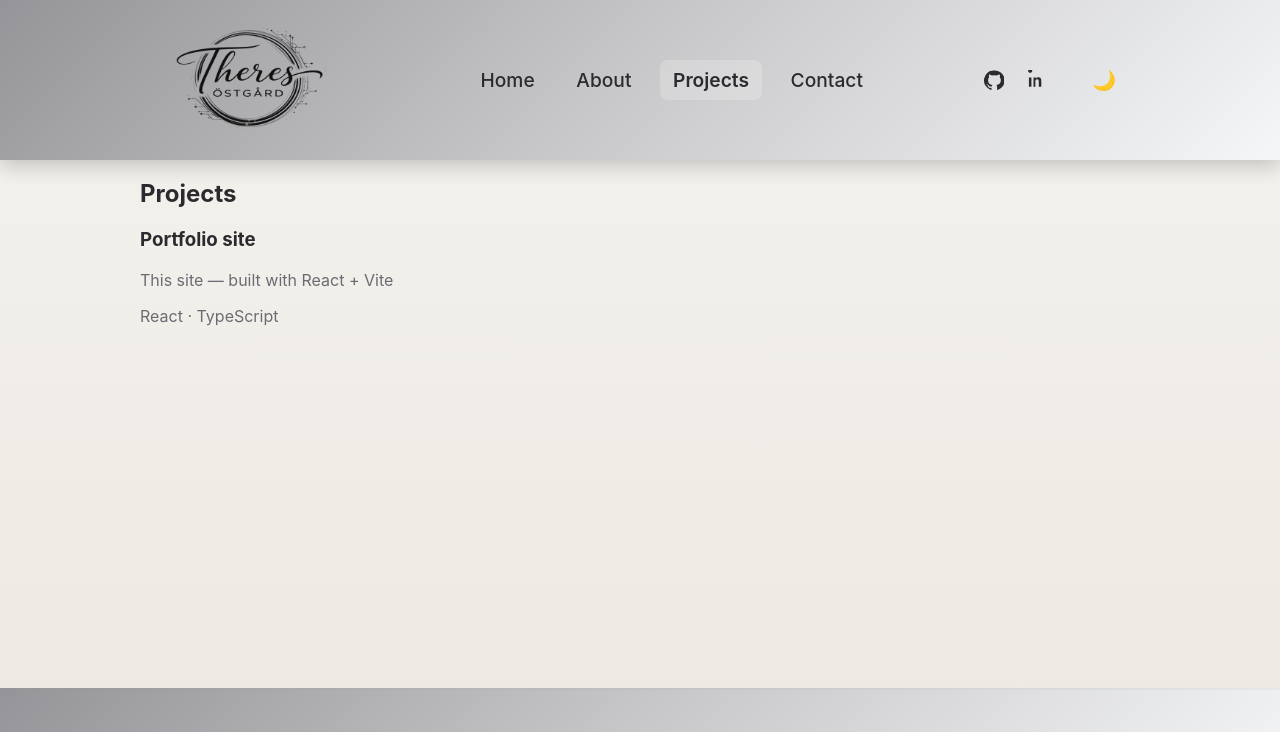
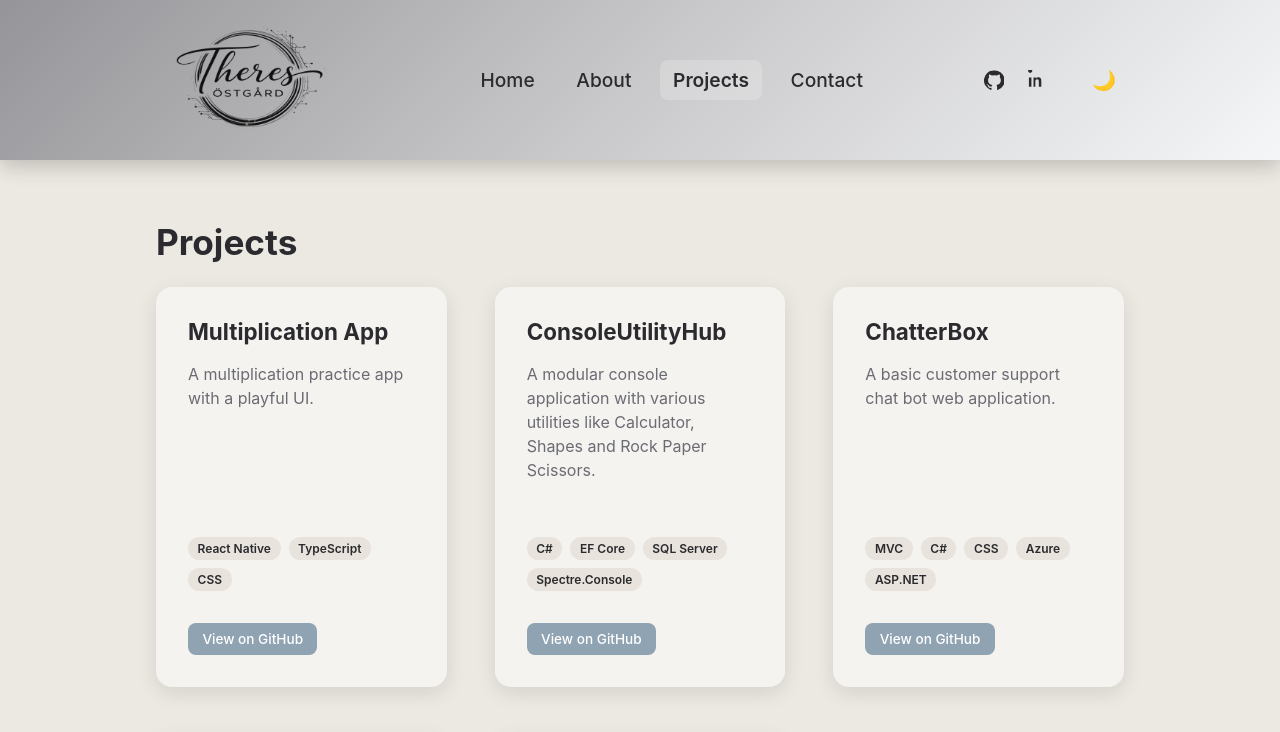
Before and after one commit to theresostgard/TheresWebPortfolio2026, a React (Vite) app: page /projects in a window 1280 px wide. Shown: the top 732 px of the page. Built offline with nearby package versions, Linux system fonts and the light colour scheme.

Commit message:
Projects adjustments.

```diff
--- a/src/components/layout.css
+++ b/src/components/layout.css
@@ -14,7 +14,8 @@ html, body {
 .site-main{
     flex:1;
     padding: 0;
-    margin-top: 10rem
+    margin-top: 10rem;
+    background: var(--bg-layer-2);
 }
 .container{
     max-width:1000px;
--- a/src/components/ui/ProjectCard.tsx
+++ b/src/components/ui/ProjectCard.tsx
@@ -1,22 +1,32 @@
+import "./projectCard.css";
 type Project = {
-  id: string
-  title: string
-  description?: string
-  tech?: string[]
-  link?: string
-}
+  id: string;
+  title: string;
+  description?: string;
+  tech?: string[];
+  link?: string;
+};
 
 export default function ProjectCard({ project }: { project: Project }) {
   return (
     <article className="project-card">
-      <h3>{project.title}</h3>
-      {project.description && <p className="muted">{project.description}</p>}
-      {project.tech && <p className="tech">{project.tech.join(' · ')}</p>}
-      {project.link && (
-        <p>
-          <a href={project.link} target="_blank" rel="noreferrer">Live</a>
-        </p>
-      )}
+      <div className="project-body">
+        <h3 className="project-title">{project.title}</h3>
+
+        <p className="project-summary">{project.description}</p>
+
+        <div className="tech-list">
+          {project.tech?.map(t => (
+            <span key={t} className="tech">{t}</span>
+          ))}
+        </div>
+
+        <div className="project-actions">
+          <a className="btn" href={project.link} target="_blank" rel="noreferrer">
+            View on GitHub
+          </a>
+        </div>
+      </div>
     </article>
-  )
+  );
 }
--- /dev/null
+++ b/src/components/ui/projectCard.css
@@ -0,0 +1,86 @@
+.projects-section{
+  padding:2rem 1rem;
+  margin-bottom: 5rem;
+}
+
+.projects-title{
+  font-size:2.2rem;
+  margin-bottom:1.5rem;
+  color:var(--text-primary);
+}
+
+.projects-grid{
+  display:grid;
+  grid-template-columns: repeat(auto-fit, minmax(280px, 1fr));
+  gap:3rem;
+}
+
+.project-card{
+  background:var(--bg-layer-1);
+  border-radius:16px;
+  box-shadow:var(--shadow-soft);
+  transition: transform .2s ease, box-shadow .2s ease;
+  display:flex;
+  min-height: 400px;
+
+}
+
+.project-card:hover{
+  transform: translateY(-6px);
+  box-shadow:0 12px 30px rgba(0,0,0,.15);
+}
+
+.project-body{
+  padding:2rem;
+  display:flex;
+  flex-direction:column;
+  gap:1rem;
+}
+
+.project-title{
+  margin:0;
+  font-size:1.4rem;
+  color:var(--text-primary);
+}
+
+.project-summary{
+  margin:0;
+  color:var(--text-secondary);
+  line-height:1.5;
+  flex:1;
+}
+
+.tech-list{
+  display:flex;
+  flex-wrap:wrap;
+  gap:.5rem;
+  margin-top:.5rem;
+}
+
+.tech{
+  background:var(--accent-2);
+  padding:.25rem .6rem;
+  border-radius:999px;
+  font-size:.75rem;
+  font-weight:600;
+  color:var(--text-primary);
+}
+
+.project-actions{
+  margin-top:1rem;
+}
+
+.btn{
+  display:inline-block;
+  background:var(--accent-3);
+  color:white;
+  padding:.5rem .9rem;
+  border-radius:8px;
+  text-decoration:none;
+  font-size:.85rem;
+  transition: background .2s ease;
+}
+
+.btn:hover{
+  background:var(--accent-4);
+}
--- a/src/pages/Projects.tsx
+++ b/src/pages/Projects.tsx
@@ -1,18 +1,53 @@
-import ProjectCard from '../components/ui/ProjectCard'
+import ProjectCard from "../components/ui/ProjectCard";
 
 const projects = [
-  { id: 'p1', title: 'Portfolio site', description: 'This site — built with React + Vite', tech: ['React', 'TypeScript'] },
-]
+  {
+    id: "p1",
+    title: "Multiplication App",
+    description: "A multiplication practice app with a playful UI.",
+    tech: ["React Native", "TypeScript", "CSS"],
+    link: "https://github.com/theresostgard/MultiplicationApp"
+  },
+  {
+    id: "p2",
+    title: "ConsoleUtilityHub",
+    description: "A modular console application with various utilities like Calculator, Shapes and Rock Paper Scissors.",
+    tech: ["C#", "EF Core", "SQL Server", "Spectre.Console"],
+    link: "https://github.com/theresostgard/ConsoleUtilityHub"
+  },
+  {
+    id: "p3",
+    title: "ChatterBox",
+    description: "A basic customer support chat bot web application.",
+    tech: ["MVC", "C#", "CSS", "Azure", "ASP.NET"],
+    link: "https://github.com/theresostgard/ChatterBox"
+  },
+  {
+    id: "p4",
+    title: "SCB Charts",
+    description: "Scalable web application displaying data from Statistics Sweden with interactive charts.",
+    tech: ["TypeScript", "API", "React", "Chart.js", "CSS"],
+    link: "https://github.com/theresostgard/scb-charts"
+  },
+  {
+    id: "p5",
+    title: "ElevatorSimulator",
+    description: "A simulation of an elevator system in a high-rise building.",
+    tech: ["C#", "Clean Architecture", "SQL Server", "EF Core", "React", "TypeScript"],
+    link: "https://github.com/theresostgard/SkrapanElevatorSimulator"
+  }
+];
 
 export default function Projects() {
   return (
-    <section>
-      <h1>Projects</h1>
+    <section className="projects-section">
+      <h1 className="projects-title">Projects</h1>
+
       <div className="projects-grid">
-        {projects.map((p) => (
-          <ProjectCard key={p.id} project={p} />
+        {projects.map(project => (
+          <ProjectCard key={project.id} project={project} />
         ))}
       </div>
     </section>
-  )
+  );
 }
```
